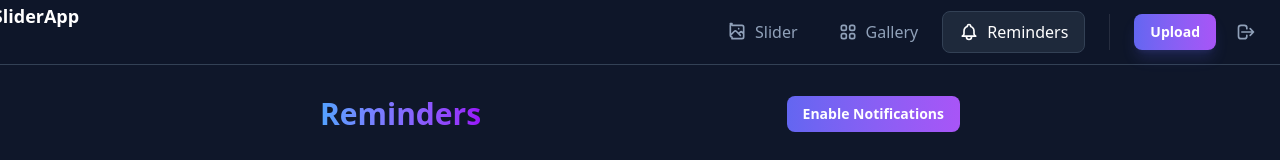
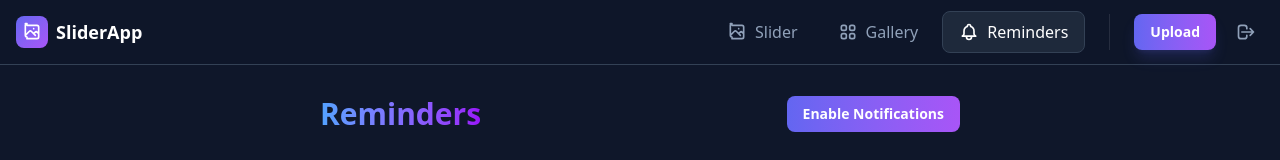
Before and after one commit to Terry-Development/SliderApp, a Next.js app in the folder frontend/: page /reminders in a window 1280 px wide. Shown: the top 160 px of the page. Built offline with nearby package versions, Linux system fonts and the light colour scheme; no server answers.

Commit message:
Fix Desktop Title & Sidebar Opacity

```diff
--- a/frontend/src/components/Navbar.js
+++ b/frontend/src/components/Navbar.js
@@ -33,17 +33,19 @@ export default function Navbar() {
                     )}
                 </button>
 
-                {/* Logo/Title - Centered on Mobile, Left on Desktop */}
+                {/* Logo/Title */}
+                {/* Mobile: Absolute Center */}
+                {/* Desktop: Static Left */}
                 <Link
                     href="/"
-                    className="absolute left-1/2 top-1/2 transform -translate-x-1/2 -translate-y-1/2 md:static md:transform-none md:flex md:items-center md:gap-2 z-50 flex items-center gap-2"
+                    className="absolute left-1/2 top-1/2 -translate-x-1/2 -translate-y-1/2 md:static md:translate-x-0 md:translate-y-0 md:flex md:items-center md:gap-2 z-50 flex items-center gap-2"
                 >
                     <div className="w-8 h-8 rounded-lg bg-gradient-to-br from-primary to-accent-purple flex items-center justify-center">
                         <svg className="w-5 h-5 text-white" fill="none" stroke="currentColor" viewBox="0 0 24 24">
                             <path strokeLinecap="round" strokeLinejoin="round" strokeWidth={2} d="M4 16l4.586-4.586a2 2 0 012.828 0L16 16m-2-2l1.586-1.586a2 2 0 012.828 0L20 14m-6-6h.01M6 20h12a2 2 0 002-2V6a2 2 0 00-2-2H6a2 2 0 00-2-2H6a2 2 0 00-2 2v12a2 2 0 002 2z" />
                         </svg>
                     </div>
-                    <span className="font-bold text-lg">SliderApp</span>
+                    <span className="font-bold text-lg whitespace-nowrap">SliderApp</span>
                 </Link>
 
                 {/* Desktop Nav - Right */}
@@ -95,7 +97,8 @@ export default function Navbar() {
                     />
                 )}
 
-                <div className={`fixed top-0 left-0 bottom-0 w-64 bg-[#121212] border-r border-white/10 z-50 transform transition-transform duration-300 ease-in-out md:hidden flex flex-col ${isOpen ? 'translate-x-0' : '-translate-x-full'}`}>
+                {/* Sidebar: Solid Background (zinc-900), No Blur, High Z-Index */}
+                <div className={`fixed top-0 left-0 bottom-0 w-64 bg-zinc-900 border-r border-white/10 z-[60] transform transition-transform duration-300 ease-in-out md:hidden flex flex-col ${isOpen ? 'translate-x-0' : '-translate-x-full'}`}>
                     <div className="p-6 flex flex-col h-full">
                         <div className="flex justify-between items-center mb-8">
                             <span className="font-bold text-xl">Menu</span>
```
